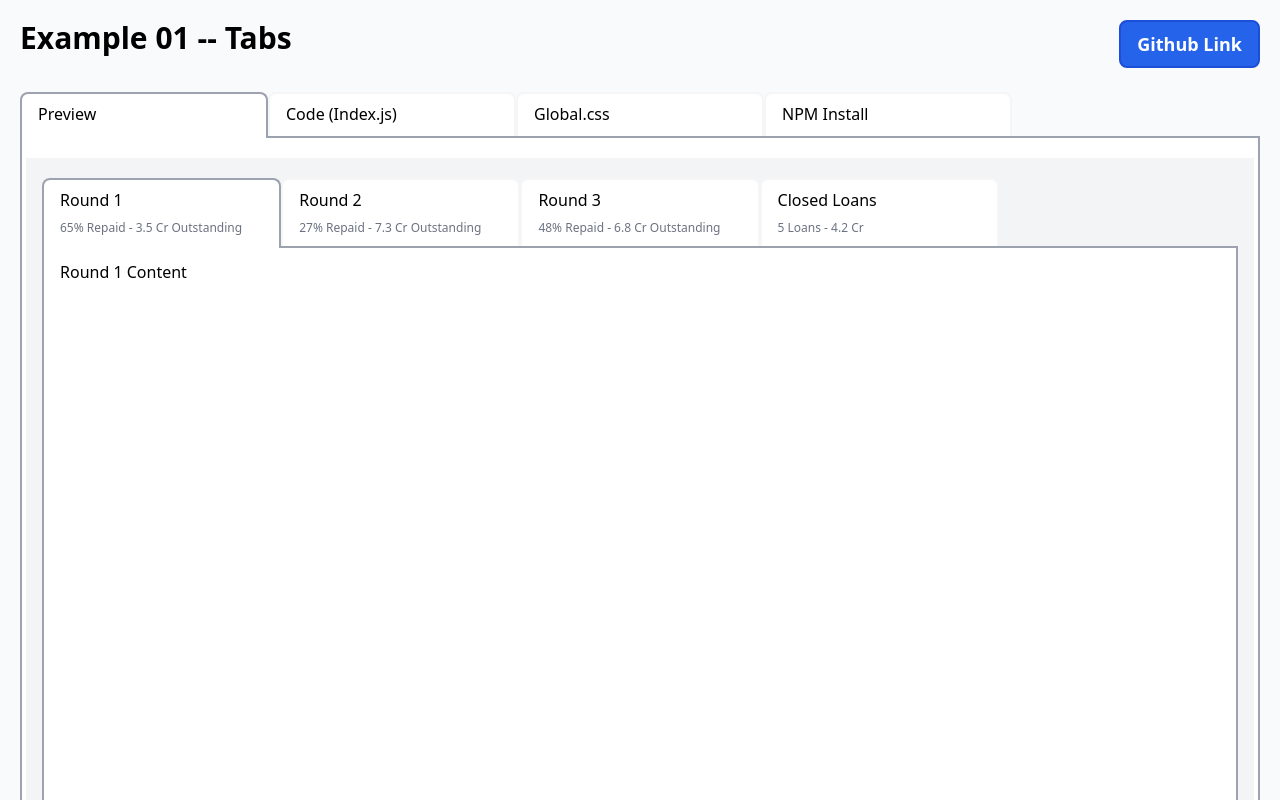
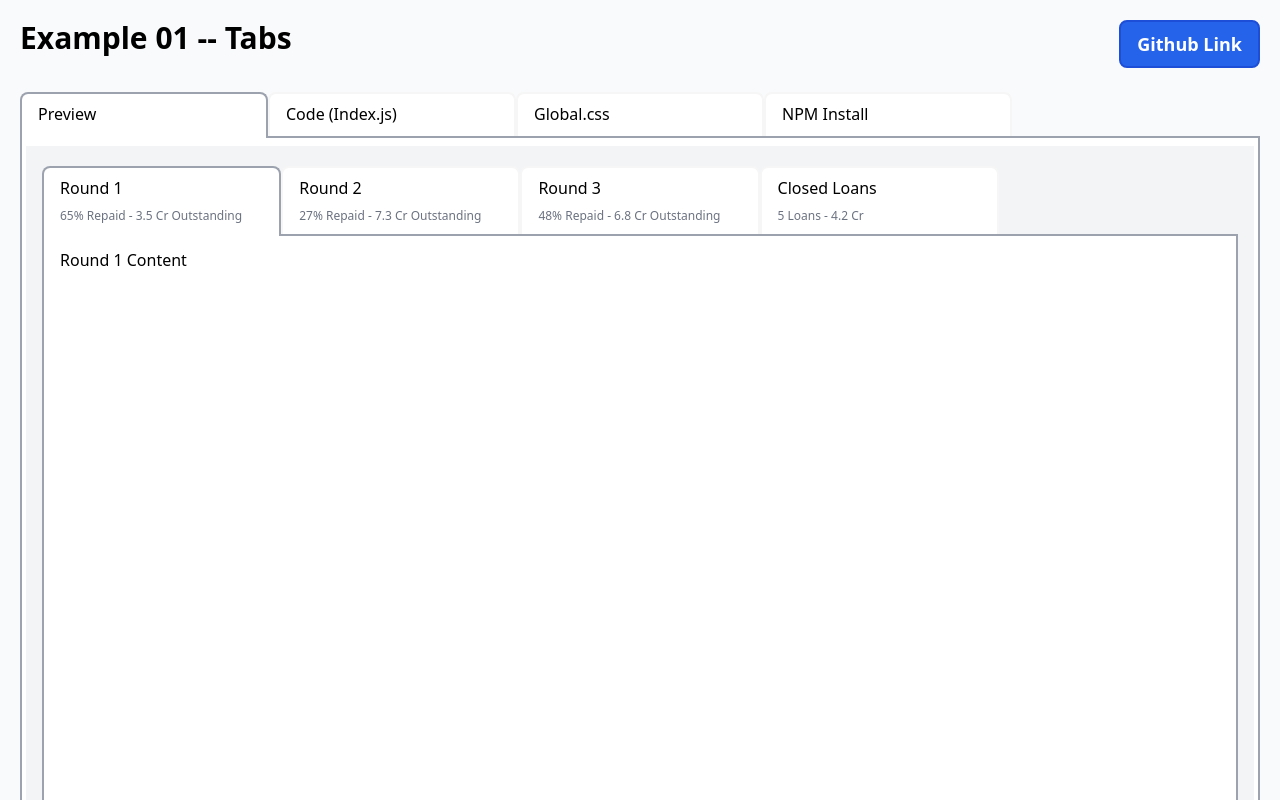
Before and after one commit to Pritesh55/next-v1, a Next.js app: page / in a window 1280 px wide. Shown: the top 800 px of the page. Built offline with nearby package versions, Linux system fonts and the light colour scheme.

Commit message:
Update index.js

```diff
--- a/pages/index.js
+++ b/pages/index.js
@@ -115,7 +115,7 @@ export default function Home() {
             <Tab.Panels>
 
               {/* 1st Tab Content :: (Preview)  */}
-              <Tab.Panel className="bg-white px-1 py-5 min-h-screen border-2 border-gray-400 relative z-10 -mt-0.5">
+              <Tab.Panel className="bg-white px-1 py-2 min-h-screen border-2 border-gray-400 relative z-10 -mt-0.5">
 
                 {/* Content Starts from here */}
                 <div className="bg-gray-100 px-4 py-5">
```
